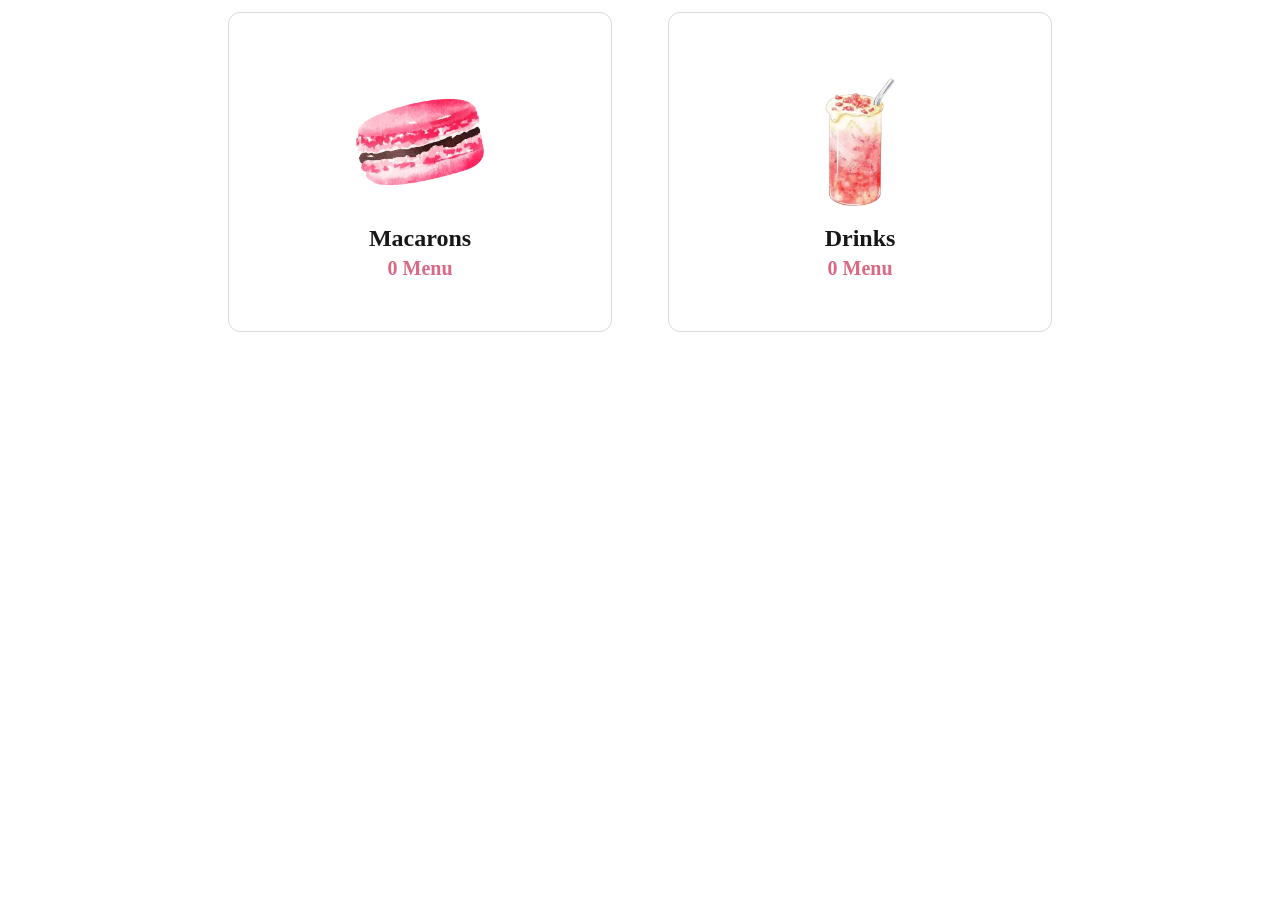
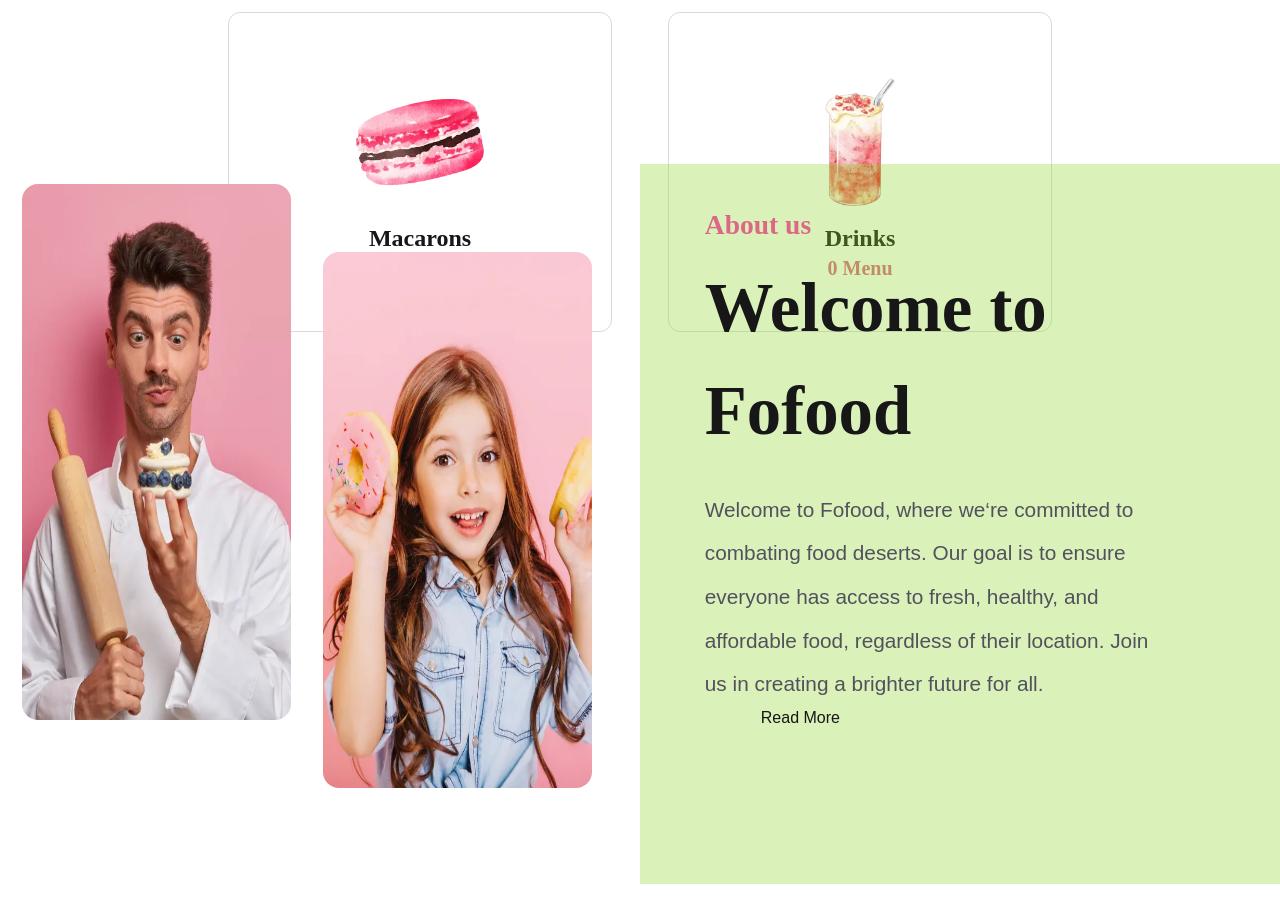
Before and after one commit to AbhinavKaushik15/Foodwebapp, a Next.js app: page / in a window 1280 px wide. Shown: the part 1960-2882 px from the top of the page. Before the commit the page ends 2292 px from the top, so only its background shows below. Built offline with nearby package versions, Linux system fonts and the light colour scheme.

Commit message:
Home Page

```diff
--- a/app/page.tsx
+++ b/app/page.tsx
@@ -1,9 +1,10 @@
+import { Images } from "lucide-react";
 import Image from "next/image";
 
 const page = () => {
   return (
-    // Hero Section
     <>
+      {/* Hero Section */}
       <div className="w-full h-[100vh] bg-[#FFF4F5]">
         <Image
           className="absolute top-0 right-0 w-[34.75vw]"
@@ -114,6 +115,7 @@ const page = () => {
         </div>
       </div>
 
+      {/* Explore */}
       <div className="explore w-full h-[135vh] mt-[25.5vh]">
         <h3 className="font-['Fredoka'] text-[#DB6885] font-[900] text-3xl text-center">
           Explore
@@ -122,6 +124,7 @@ const page = () => {
           Our Delicious Menu
         </h1>
 
+        {/* Explore Cards */}
         <div className="w-full gap-10 flex flex-nowrap items-center justify-center mt-[7.5vh]">
           <div className="w-[75vw] flex flex-wrap items-center justify-center gap-[7vh]">
             <div className="w-[48vh] h-[40vh] rounded-xl bg-white border flex flex-col items-center justify-center border-[#dadada] hover:border-[#DB6885] hover:shadow-xl">
@@ -205,6 +208,42 @@ const page = () => {
           </div>
         </div>
       </div>
+
+      {/* About us */}
+      <div className="w-full h-[100vh] flex items-center justify-between">
+        <div className="left-imgs w-1/2 h-[90vh] flex gap-8 px-[2.8vh]">
+          <Image
+            className="w-[21vw] h-[67vh] rounded-2xl mt-5"
+            src="/image/about-us-1.webp"
+            alt=""
+            width={800}
+            height={800}
+          />
+          <Image
+            className="w-[21vw] h-[67vh] rounded-2xl mt-[11vh]"
+            src="/image/about-us-2.webp"
+            alt=""
+            width={800}
+            height={800}
+          />
+        </div>
+
+        <div className="right-details w-1/2 h-[90vh] bg-[#94d63155] py-10 px-[8.1vh]">
+          <h3 className="text-[#DB6885] text-[2.15vw] font-black font-['Fredoka']">
+            About us
+          </h3>
+          <h1 className="font-['figtree'] font-[900] text-[8.6vh] mt-3">
+            Welcome to Fofood
+          </h1>
+          <p className="w-[35vw] text-zinc-600 text-[2.6vh] leading-[2.1] mt-6">
+            Welcome to Fofood, where we‘re committed to combating food deserts.
+            Our goal is to ensure everyone has access to fresh, healthy, and
+            affordable food, regardless of their location. Join us in creating a
+            brighter future for all.
+          </p>
+          <button className="px-14 text-[#DB6885  ]">Read More</button>
+        </div>
+      </div>
     </>
   );
 };
```
Also changed, not shown: public/image/about-us-1.webp (added), public/image/about-us-2.webp (added).
